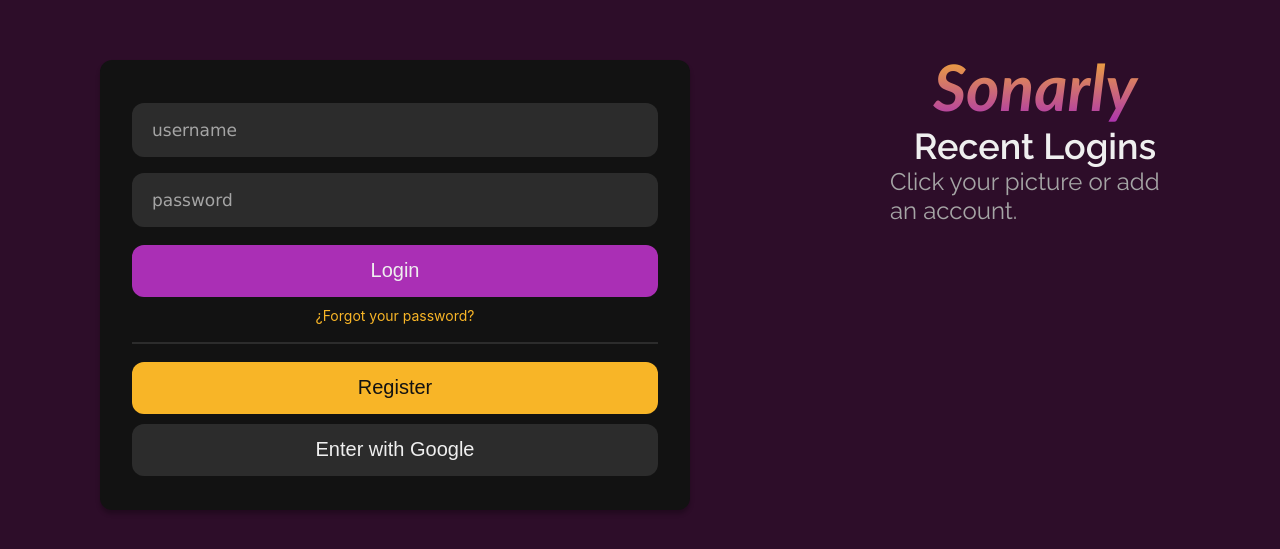
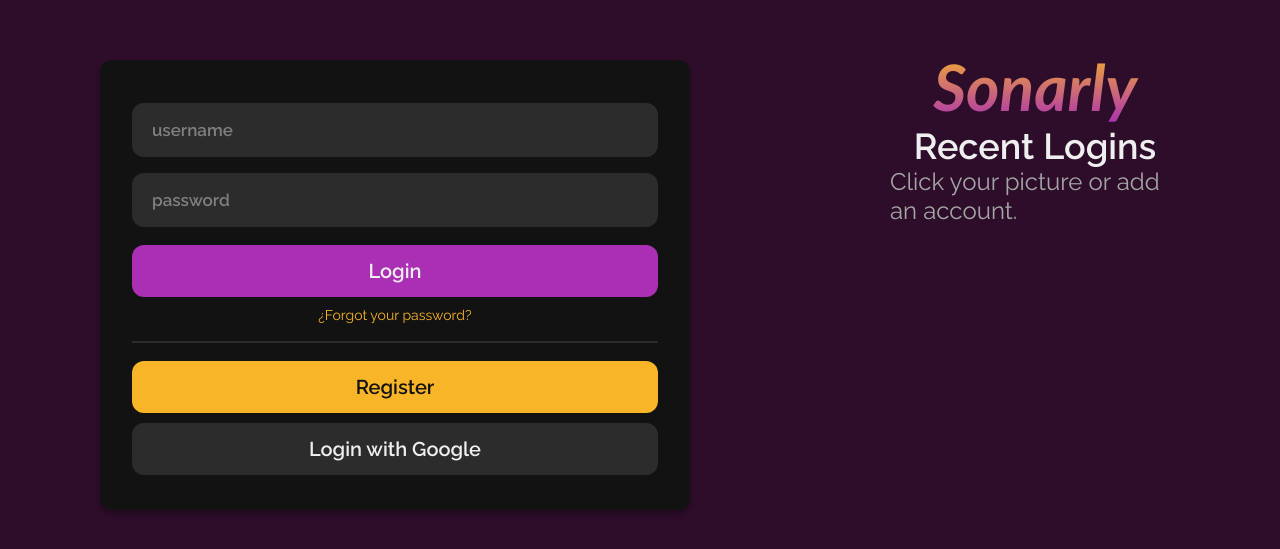
Before and after one commit to GaboCancellieri/jamify-app, a React (Create React App) app: page /login in a window 1280 px wide. Shown: the part 115-664 px from the top of the page. Built offline with nearby package versions, Linux system fonts and the light colour scheme.

Commit message:
Change Login typography and input

```diff
--- a/src/components/common/Input/Input.module.scss
+++ b/src/components/common/Input/Input.module.scss
@@ -8,13 +8,13 @@
 }
 
 .inputBox {
+  font-family: "Raleway-SemiBold";
   border-radius: 12px;
   border: none;
   min-height: 25px;
   height: 52px;
   background-color: $colorDarkerGray;
-  color: #A5A5A5;
-  font-family: 'Lucida Sans', 'Lucida Sans Regular', 'Lucida Grande', 'Lucida Sans Unicode', Geneva, Verdana, sans-serif;
+  color: $colorRainyGray;
   font-size: 17px;
   font-style: normal;
   line-height: normal;
@@ -22,14 +22,18 @@
 }
 
 input::placeholder {
-  color: #A5A5A5;
-  font-family: 'Lucida Sans', 'Lucida Sans Regular', 'Lucida Grande', 'Lucida Sans Unicode', Geneva, Verdana, sans-serif;
+  color: $colorDarkGray;
   font-size: 17px;
   font-style: normal;
   font-weight: 400;
   line-height: normal;
 }
 
+input:focus {
+  outline: none !important;
+    border:1px solid $colorPrimary;
+    box-shadow: 0 0 5px $colorPrimary;
+}
 
 .onError {
   box-shadow: 2px 2px 3px red;
--- a/src/components/common/Typography/Typography.module.scss
+++ b/src/components/common/Typography/Typography.module.scss
@@ -33,6 +33,7 @@
 }
 
 .smallTextPrimary {
+  font-family: "Raleway-Regular";
   color: $colorPrimary;
   text-align: center;
   font-size: 14px;
@@ -42,6 +43,7 @@
 }
 
 .buttonTextSecondary {
+  font-family: "Raleway-SemiBold";
   color: $colorAlmostWhite;
   text-align: center;
   font-size: 20px;
@@ -51,6 +53,7 @@
 }
 
 .buttonTextPrimary {
+  font-family: "Raleway-SemiBold";
   color: $colorAlmostBlack;
   text-align: center;
   font-size: 20px;
--- a/src/components/layout/LoginScreenComponents/LoginForm/LoginForm.tsx
+++ b/src/components/layout/LoginScreenComponents/LoginForm/LoginForm.tsx
@@ -66,7 +66,7 @@ const LoginForm = () => {
         <div className={styles.loginButtonContainer}>
           <Button type="dark" isFullSize onClick={handleLogin}>
             <Typography type="buttonTextSecondary">
-              Enter with Google
+              Login with Google
             </Typography>
           </Button>
         </div>
```
